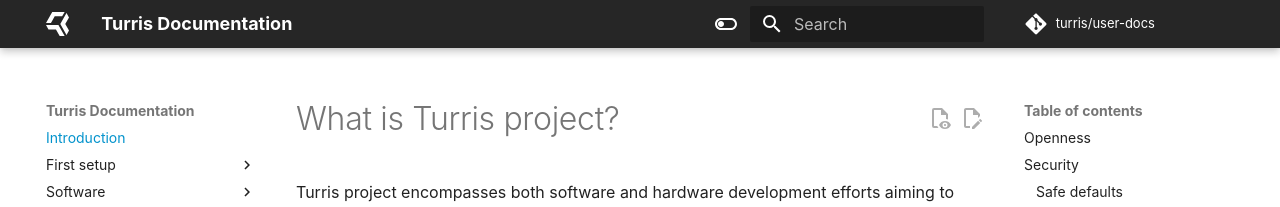
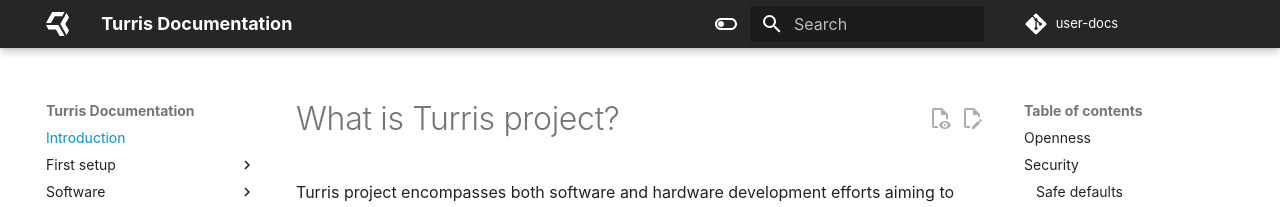
Before and after one commit to turris-cz/user-docs, an MkDocs documentation site: the page built from docs/index.md, in a window 1280 px wide. Shown: the top 207 px of the page. Built offline with MkDocs 1.6.1 and Material for MkDocs 9.7.7, drawn with Linux system fonts in a browser that asks for light colours; plug-ins that fetch from the network failed and are left out; some of the changed lines change nothing that is shown.

Commit message:
Fix formatting

```diff
--- a/docs/theme/main.html
+++ b/docs/theme/main.html
@@ -63,15 +63,12 @@
         {% include "partials/source-date.html" %}
     {% endif %}
 {% endif %}
+
 {% endblock %}
-
-</article>
-</div>
 
 <!-- Theme-related JavaScript -->
 {% block scripts %}
     {{ super() }}
-
     <!-- Extra JavaScript -->
     <script src="{{ base_url }}/js/lightbox-plus-jquery.min.js"></script>
 {% endblock %}
--- a/mkdocs.yml
+++ b/mkdocs.yml
@@ -12,232 +12,234 @@
 site_description: Official Turris Documentation for Hardware & Software
 
 # Repository
-repo_url: 'https://gitlab.nic.cz/turris/user-docs'
-repo_name: 'turris/user-docs'
-edit_uri: 'https://gitlab.nic.cz/-/ide/project/turris/user-docs/edit/master/-/docs'
+repo_url: https://gitlab.nic.cz/turris/user-docs
+repo_name: user-docs
+edit_uri: https://gitlab.nic.cz/-/ide/project/turris/user-docs/edit/master/-/docs
 
 # Copyright
 copyright: CC-BY-SA-4.0
 
 # Configuration
 theme:
-    name: 'material'
-    custom_dir: 'docs/theme'
-    palette:
-        - media: "(prefers-color-scheme: light)" # automatically set the color palette to the user's system preference
-          scheme: turris
-          toggle:
-            icon: material/toggle-switch-off-outline
-            name: Switch to dark mode
-        - media: "(prefers-color-scheme: dark)"
-          scheme: slate
-          toggle:
-            icon: material/toggle-switch
-            name: Switch to light mode
-    language: 'en'
-    features:
-        - navigation.instant
-        - navigation.top
-        - toc.follow
-    font: false
-    favicon: 'theme/img/favicon.ico'
-    logo: 'theme/img/turris-logo.svg'
+  name: material
+  custom_dir: docs/theme
+  palette:
+    - media: "(prefers-color-scheme: light)" # automatically set the color palette to the users system preference
+      scheme: turris
+      toggle:
+        icon: material/toggle-switch-off-outline
+        name: Switch to dark mode
+    - media: "(prefers-color-scheme: dark)"
+      scheme: slate
+      toggle:
+        icon: material/toggle-switch
+        name: Switch to light mode
+  language: en
+  features:
+    - navigation.instant
+    - navigation.top
+    - toc.follow
+  font: false
+  favicon: theme/img/favicon.ico
+  logo: theme/img/turris-logo.svg
+  icon:
+    repo: fontawesome/brands/git-alt
 
 # Extra stylesheets
 extra_css:
-    - 'theme/css/turris.css'
+  - theme/css/turris.css
 
 # Plugins
 plugins:
-    - social:
-        cards_font: Roboto
-        cards_color:
-            fill: "#00a2e2"
-    - search:
-        lang: ['en']
-        prebuild_index: False
-    - git-revision-date-localized:
-        type: timeago
-        enable_creation_date: true
-        fallback_to_build_date: true
-    - include-markdown:
-    - redirects:
-        redirect_maps:
-            'basics/collect/collect.md' : 'basics/sentinel/threat-detection.md'
-            'basics/collect/haas.md' : 'basics/sentinel/haas.md'
-            'basics/collect/setup.md' : 'basics/sentinel/setup.md'
-            'basics/collect/setup-shield.md' : 'basics/sentinel/setup-shield.md'
-            'basics/collect/dynfw/collect-dynfw.md' : 'basics/sentinel/dynfw.md'
-            'basics/common_errors.md': 'basics/common-errors.md'
-            'basics/first-setup/mox_cpu_only.md': 'basics/first-setup/mox-cpu-only.md'
-            'basics/first-setup/mox_first_setup_warning.md': 'basics/first-setup/mox-first-setup-warning.md'
-            'basics/first-setup/mox_first_setup.md': 'basics/first-setup/mox-first-setup.md'
-            'basics/first-setup/shield_first_setup.md': 'basics/first-setup/shield-first-setup.md'
-            'basics/first-setup/simple_setup.md': 'basics/first-setup/simple-setup.md'
-            'basics/foris/wan/foris_wan.md': 'basics/foris/wan/foris-wan.md'
-            'basics/luci/static_dhcp/static_dhcp.md': 'basics/luci/static-dhcp/static-dhcp.md'
-            'basics/luci/vlan/luci_vlan.md': 'basics/luci/vlan/luci-vlan.md'
-            'basics/tos_versions.md': 'basics/tos-versions.md'
-            'geek/contributing/pull_request.md': 'geek/contributing/pull-request.md'
-            'geek/tos3_migration.md': 'geek/tos3-migration.md'
-            'hw/mox/rescue_modes.md': 'hw/mox/rescue-modes.md'
-            'hw/mox/sets/feature_list.md': 'hw/mox/sets/feature-list.md'
-            'hw/mox/sets/generic_mox.md': 'hw/mox/sets/generic-mox.md'
-            'hw/omnia/rescue_modes.md': 'hw/omnia/rescue-modes.md'
-    - minify:
-        minify_html: true
-        htmlmin_opts:
-            remove_comments: true
+  - social:
+      cards_font: Roboto
+      cards_color:
+        fill: "#00a2e2"
+  - search:
+      lang: [en]
+      prebuild_index: False
+  - git-revision-date-localized:
+      type: timeago
+      enable_creation_date: true
+      fallback_to_build_date: true
+  - include-markdown:
+  - redirects:
+      redirect_maps:
+        basics/collect/collect.md: basics/sentinel/threat-detection.md
+        basics/collect/haas.md: basics/sentinel/haas.md
+        basics/collect/setup.md: basics/sentinel/setup.md
+        basics/collect/setup-shield.md: basics/sentinel/setup-shield.md
+        basics/collect/dynfw/collect-dynfw.md: basics/sentinel/dynfw.md
+        basics/common_errors.md: basics/common-errors.md
+        basics/first-setup/mox_cpu_only.md: basics/first-setup/mox-cpu-only.md
+        basics/first-setup/mox_first_setup_warning.md: basics/first-setup/mox-first-setup-warning.md
+        basics/first-setup/mox_first_setup.md: basics/first-setup/mox-first-setup.md
+        basics/first-setup/shield_first_setup.md: basics/first-setup/shield-first-setup.md
+        basics/first-setup/simple_setup.md: basics/first-setup/simple-setup.md
+        basics/foris/wan/foris_wan.md: basics/foris/wan/foris-wan.md
+        basics/luci/static_dhcp/static_dhcp.md: basics/luci/static-dhcp/static-dhcp.md
+        basics/luci/vlan/luci_vlan.md: basics/luci/vlan/luci-vlan.md
+        basics/tos_versions.md: basics/tos-versions.md
+        geek/contributing/pull_request.md: geek/contributing/pull-request.md
+        geek/tos3_migration.md: geek/tos3-migration.md
+        hw/mox/rescue_modes.md: hw/mox/rescue-modes.md
+        hw/mox/sets/feature_list.md: hw/mox/sets/feature-list.md
+        hw/mox/sets/generic_mox.md: hw/mox/sets/generic-mox.md
+        hw/omnia/rescue_modes.md: hw/omnia/rescue-modes.md
+  - minify:
+      minify_html: true
+      htmlmin_opts:
+        remove_comments: true
 
 # Customization
 extra:
-    social:
-        - icon: 'fontawesome/solid/globe'
-          link: 'https://turris.cz'
-        - icon: 'fontawesome/brands/gitlab'
-          link: 'https://gitlab.nic.cz/turris'
-        - icon: 'fontawesome/brands/github'
-          link: 'https://github.com/CZ-NIC'
-        - icon: 'fontawesome/brands/twitter'
-          link: 'https://twitter.com/turris_cz'
+  social:
+    - icon: fontawesome/solid/globe
+      link: https://turris.cz
+    - icon: fontawesome/brands/gitlab
+      link: https://gitlab.nic.cz/turris
+    - icon: fontawesome/brands/github
+      link: https://github.com/CZ-NIC
+    - icon: fontawesome/brands/twitter
+      link: https://twitter.com/turris_cz
 
 # Extensions
 markdown_extensions:
-    - mdlightbox
-    - meta
-    - markdown_include.include:
-        base_path: docs
-    - admonition
-    - cell_row_span
-    - extra
-    - pymdownx.details
-    - pymdownx.superfences
-    - codehilite
-    - markdown_jinja:
-        fs_loader_dir: 'docs'
-    - smarty
-    - toc:
-        permalink: '⚓︎'
-    - wikilinks
-    - admonition
-    - pyembed.markdown
+  - mdlightbox
+  - meta
+  - markdown_include.include:
+      base_path: docs
+  - admonition
+  - cell_row_span
+  - extra
+  - pymdownx.details
+  - pymdownx.superfences
+  - codehilite
+  - markdown_jinja:
+      fs_loader_dir: docs
+  - smarty
+  - toc:
+      permalink: ⚓︎
+  - wikilinks
+  - admonition
+  - pyembed.markdown
 
 # Page tree
 nav:
-- Introduction: 'index.md'
-- First setup:
-    - 'MOX': 'basics/first-setup/mox-first-setup.md'
-    - 'Shield': 'basics/first-setup/shield-first-setup.md'
-    - 'Turris 1.X and Omnia': 'basics/first-setup/simple-setup.md'
-    - 'Ethernetless configuration': 'basics/first-setup/ethernetless.md'
-    - 'First steps after setup': 'basics/first-setup/after-setup.md'
-- Software:
-    - 'Landing page': 'basics/landing-page.md'
-    - reForis:
-        - About: 'basics/reforis/intro.md'
-        - 'Secure access': 'basics/reforis/https/https.md'
-        - Network:
-            - 'Wi-Fi': 'basics/reforis/wifi/reforis-wifi.md'
-            - WAN: 'basics/reforis/wan/reforis-wan.md'
-            - LAN: 'basics/reforis/lan/reforis-lan.md'
-            - DNS: 'basics/reforis/dns/reforis-dns.md'
-            - Interfaces: 'basics/reforis/interfaces/interfaces.md'
-            - 'Guest Network': 'basics/reforis/guest-network/guest-network.md'
-        - Administration:
-            - Notifications: 'basics/reforis/notifications/reforis-notifications.md'
-            - Hostname: 'basics/reforis/hostname/hostname.md'
-            - Updates: 'basics/reforis/updates/reforis-updates.md'
-        - 'Factory reset': 'basics/reforis/factory-reset/factory-reset.md'
-        - Storage: 'basics/reforis/storage-plugin/storage-plugin.md'
-    - Sentinel:
-        - Introduction: 'basics/sentinel/intro.md'
-        - Dynamic Firewall: 'basics/sentinel/dynfw.md'
-        - Threat Detection: 'basics/sentinel/threat-detection.md'
-        - Setup: 'basics/sentinel/setup.md'
-        - Setup on Shield: 'basics/sentinel/setup-shield.md'
-        - HaaS: 'basics/sentinel/haas.md'
-    - Applications:
-        - 'NetMetr': 'basics/apps/netmetr.md'
-        - 'Nextcloud': 'geek/nextcloud/nextcloud.md'
-        - 'OpenVPN server': 'basics/apps/openvpn-server/openvpn.md'
-        - 'OpenVPN client': 'basics/apps/openvpn-client/openvpn.md'
-        - 'PaKon': 'basics/apps/pakon.md'
-        - 'Morce': 'basics/apps/morce.md'
-        - 'Sentinel': 'basics/apps/sentinel.md'
-        - 'Atlas probe': 'basics/apps/atlas.md'
-    - Advanced:
-        - LuCI:
-            - Introduction: 'basics/luci/luci.md'
-            - Static IP: 'basics/luci/static-dhcp/static-dhcp.md'
-            - VLAN: 'basics/luci/vlan/luci-vlan.md'
-        - 'LXC': 'geek/lxc/lxc.md'
-        - 'Netboot': 'basics/apps/netboot.md'
-        - 'Schnapps': 'geek/schnapps/schnapps.md'
-        - 'Btrfs migration': 'geek/btrfs_turris1x.md'
-        - 'Netdata': 'geek/netdata/netdata.md'
-    - Deprecated:
-        - Foris:
-            - About: 'basics/foris/intro.md'
-            - 'Secure access': 'basics/foris/https/https.md'
-            - WAN: 'basics/foris/wan/foris-wan.md'
-            - LAN: 'basics/foris/lan/foris-lan.md'
-            - DNS: 'basics/foris/dns/foris-dns.md'
-            - 'Guest network': 'basics/foris/guest-network/guest-network.md'
-            - 'Storage': 'basics/foris/storage-plugin/storage-plugin.md'
-    - 'OS versions':
-        - Versions: 'basics/tos-versions.md'
-        - Changelog: 'basics/changelog.md'
-        - 'Early access': 'geek/testing.md'
-        - '3.x migration': 'geek/tos3-migration.md'
-    - 'Security':
-        - 'Passwords': 'security/passwords.md'
-        - 'Password filter': 'security/common-passwords.md'
-    - Contributing:
-        - Overview: 'geek/contributing/overview.md'
-        - Translation: 'geek/contributing/translation.md'
-        - Issues: 'geek/contributing/issues.md'
-        - "Pull requests": 'geek/contributing/pull-request.md'
-        - "Coding style": 'geek/contributing/style.md'
-        - "Repositories": 'geek/contributing/repositories.md'
-- Hardware:
-    - Models: 'basics/models.md'
-    - MOX:
-        - About: 'hw/mox/intro.md'
-        - Sets:
-            - 'Start': 'hw/mox/sets/start.md'
-            - 'Pocket Wi-Fi': 'hw/mox/sets/pocketwifi.md'
-            - 'Power Wi-Fi': 'hw/mox/sets/powerwifi.md'
-            - 'Classic': 'hw/mox/sets/classic.md'
-        - Modules:
-            - 'MOX A (Basic)': 'hw/mox/modules/a.md'
-            - 'MOX B (Extension)': 'hw/mox/modules/b.md'
-            - 'MOX C (Ethernet)': 'hw/mox/modules/c.md'
-            - 'MOX D (SFP)': 'hw/mox/modules/d.md'
-            - 'MOX E (Super Ethernet)': 'hw/mox/modules/e.md'
-            - 'MOX F (USB)': 'hw/mox/modules/f.md'
-            - 'MOX G (Super Extension)': 'hw/mox/modules/g.md'
-        - Add-ons: 'hw/mox/addons.md'
-        - Hardware details: 'hw/mox/hw.md'
-    - Omnia:
-        - About: 'hw/omnia/omnia.md'
-        - Revisions: 'hw/omnia/revisions.md'
-        - 'Boot from SSD': 'hw/omnia/ssd-boot.md'
-    - Shield:
-        - About: 'hw/shield/shield.md'
-        - Screenshots: 'hw/shield/screenshots.md'
-    - Turris 1.X: 'hw/turris-1x/turris-1x.md'
-    - 'Wi-Fi coverage': 'hw/wifi.md'
-- Troubleshooting:
-    - 'Common errors': 'basics/common-errors.md'
-    - Rescue modes:
-        - 'MOX': 'hw/mox/rescue-modes.md'
-        - 'Omnia': 'hw/omnia/rescue-modes.md'
-        - 'Shield': 'hw/shield/rescue-modes.md'
-        - 'Turris 1.X': 'hw/turris-1x/factory-reset.md'
-    - MOX MicroSD: 'hw/mox/microsd.md'
-    - 'Serial connection': 'hw/serial.md'
-    - 'Serial boot':
-        - 'MOX': 'hw/mox/serial-boot.md'
-        - 'Omnia': 'hw/omnia/serial-boot.md'
-    - Support: 'basics/support.md'
-- 'FAQ': 'basics/faq.md'
+  - Introduction: index.md
+  - First setup:
+      - MOX: basics/first-setup/mox-first-setup.md
+      - Shield: basics/first-setup/shield-first-setup.md
+      - Turris 1.X and Omnia: basics/first-setup/simple-setup.md
+      - Ethernetless configuration: basics/first-setup/ethernetless.md
+      - First steps after setup: basics/first-setup/after-setup.md
+  - Software:
+      - Landing page: "basics/landing-page.md"
+      - reForis:
+          - About: basics/reforis/intro.md
+          - Secure access: basics/reforis/https/https.md
+          - Network:
+              - Wi-Fi: basics/reforis/wifi/reforis-wifi.md
+              - WAN: basics/reforis/wan/reforis-wan.md
+              - LAN: basics/reforis/lan/reforis-lan.md
+              - DNS: basics/reforis/dns/reforis-dns.md
+              - Interfaces: basics/reforis/interfaces/interfaces.md
+              - Guest Network: basics/reforis/guest-network/guest-network.md
+          - Administration:
+              - Notifications: "basics/reforis/notifications/reforis-notifications.md"
+              - Hostname: "basics/reforis/hostname/hostname.md"
+              - Updates: "basics/reforis/updates/reforis-updates.md"
+          - Factory reset: "basics/reforis/factory-reset/factory-reset.md"
+          - Storage: "basics/reforis/storage-plugin/storage-plugin.md"
+      - Sentinel:
+          - Introduction: "basics/sentinel/intro.md"
+          - Dynamic Firewall: "basics/sentinel/dynfw.md"
+          - Threat Detection: "basics/sentinel/threat-detection.md"
+          - Setup: "basics/sentinel/setup.md"
+          - Setup on Shield: "basics/sentinel/setup-shield.md"
+          - HaaS: "basics/sentinel/haas.md"
+      - Applications:
+          - NetMetr: "basics/apps/netmetr.md"
+          - Nextcloud: "geek/nextcloud/nextcloud.md"
+          - OpenVPN server: "basics/apps/openvpn-server/openvpn.md"
+          - OpenVPN client: "basics/apps/openvpn-client/openvpn.md"
+          - PaKon: "basics/apps/pakon.md"
+          - Morce: "basics/apps/morce.md"
+          - Sentinel: "basics/apps/sentinel.md"
+          - Atlas probe: "basics/apps/atlas.md"
+      - Advanced:
+          - LuCI:
+              - Introduction: "basics/luci/luci.md"
+              - Static IP: "basics/luci/static-dhcp/static-dhcp.md"
+              - VLAN: "basics/luci/vlan/luci-vlan.md"
+          - LXC: "geek/lxc/lxc.md"
+          - Netboot: "basics/apps/netboot.md"
+          - Schnapps: "geek/schnapps/schnapps.md"
+          - Btrfs migration: "geek/btrfs_turris1x.md"
+          - Netdata: "geek/netdata/netdata.md"
+      - Deprecated:
+          - Foris:
+              - About: basics/foris/intro.md
+              - Secure access: basics/foris/https/https.md
+              - WAN: basics/foris/wan/foris-wan.md
+              - LAN: basics/foris/lan/foris-lan.md
+              - DNS: basics/foris/dns/foris-dns.md
+              - Guest network: basics/foris/guest-network/guest-network.md
+              - Storage: basics/foris/storage-plugin/storage-plugin.md
+      - OS versions:
+          - Versions: basics/tos-versions.md
+          - Changelog: basics/changelog.md
+          - Early access: geek/testing.md
+          - 3.x migration: geek/tos3-migration.md
+      - Security:
+          - Passwords: security/passwords.md
+          - Password filter: security/common-passwords.md
+      - Contributing:
+          - Overview: geek/contributing/overview.md
+          - Translation: geek/contributing/translation.md
+          - Issues: geek/contributing/issues.md
+          - Pull requests: geek/contributing/pull-request.md
+          - Coding style: geek/contributing/style.md
+          - Repositories: geek/contributing/repositories.md
+  - Hardware:
+      - Models: basics/models.md
+      - MOX:
+          - About: hw/mox/intro.md
+          - Sets:
+              - Start: hw/mox/sets/start.md
+              - Pocket Wi-Fi: hw/mox/sets/pocketwifi.md
+              - Power Wi-Fi: hw/mox/sets/powerwifi.md
+              - Classic: hw/mox/sets/classic.md
+          - Modules:
+              - MOX A (Basic): hw/mox/modules/a.md
+              - MOX B (Extension): hw/mox/modules/b.md
+              - MOX C (Ethernet): hw/mox/modules/c.md
+              - MOX D (SFP): hw/mox/modules/d.md
+              - MOX E (Super Ethernet): hw/mox/modules/e.md
+              - MOX F (USB): hw/mox/modules/f.md
+              - MOX G (Super Extension): hw/mox/modules/g.md
+          - Add-ons: hw/mox/addons.md
+          - Hardware details: hw/mox/hw.md
+      - Omnia:
+          - About: hw/omnia/omnia.md
+          - Revisions: hw/omnia/revisions.md
+          - Boot from SSD: hw/omnia/ssd-boot.md
+      - Shield:
+          - About: hw/shield/shield.md
+          - Screenshots: hw/shield/screenshots.md
+      - Turris 1.X: hw/turris-1x/turris-1x.md
+      - Wi-Fi coverage: hw/wifi.md
+  - Troubleshooting:
+      - Common errors: basics/common-errors.md
+      - Rescue modes:
+          - MOX: hw/mox/rescue-modes.md
+          - Omnia: hw/omnia/rescue-modes.md
+          - Shield: hw/shield/rescue-modes.md
+          - Turris 1.X: hw/turris-1x/factory-reset.md
+      - MOX MicroSD: hw/mox/microsd.md
+      - Serial connection: hw/serial.md
+      - Serial boot:
+          - MOX: hw/mox/serial-boot.md
+          - Omnia: hw/omnia/serial-boot.md
+      - Support: basics/support.md
+  - FAQ: basics/faq.md
```
Also changed, not shown: docs/theme/partials/board.html (+31 -8 lines), docs/theme/partials/competency.html (+27 -4 lines). Lines whose indentation alone changed are shown as unchanged.
